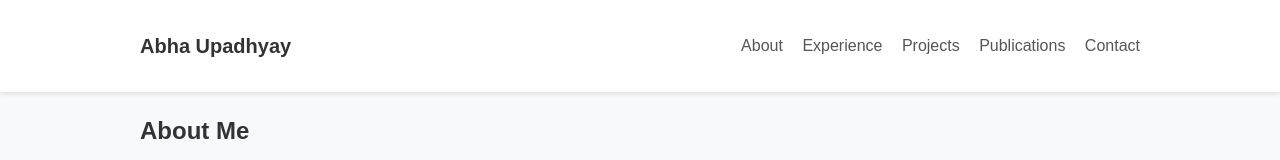
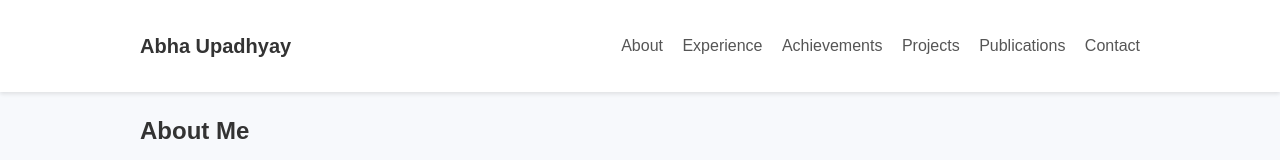
Before and after one commit to upadhyayabha95/website, a plain HTML site: page about.html in a window 1280 px wide. Shown: the top 160 px of the page. Drawn offline with Linux system fonts and the light colour scheme.

Commit message:
Update about.html

```diff
--- a/about.html
+++ b/about.html
@@ -13,6 +13,7 @@
       <nav class="main-nav">
         <a href="about.html">About</a>
         <a href="experience.html">Experience</a>
+        <a href="achievements.html">Achievements</a>
         <a href="projects.html">Projects</a>
         <a href="publications.html">Publications</a>
         <a href="contact.html">Contact</a>
```
